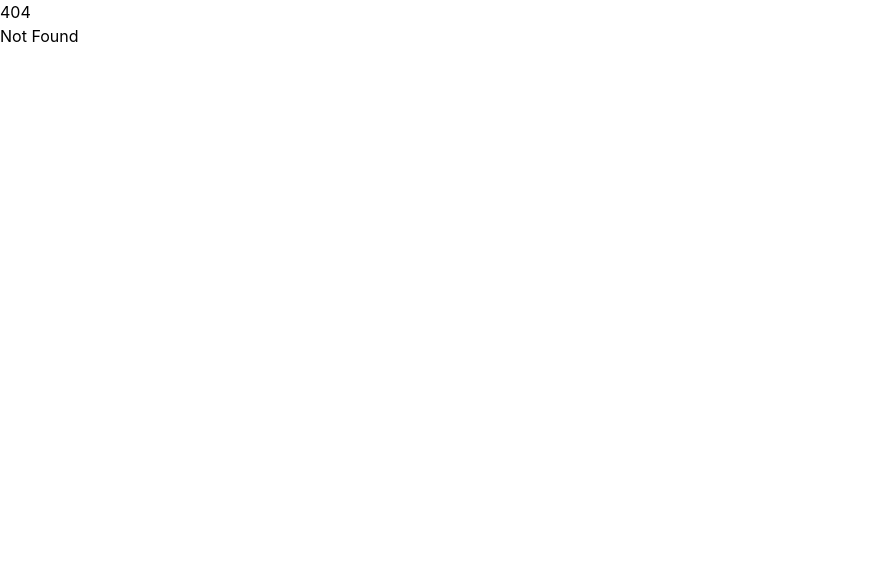
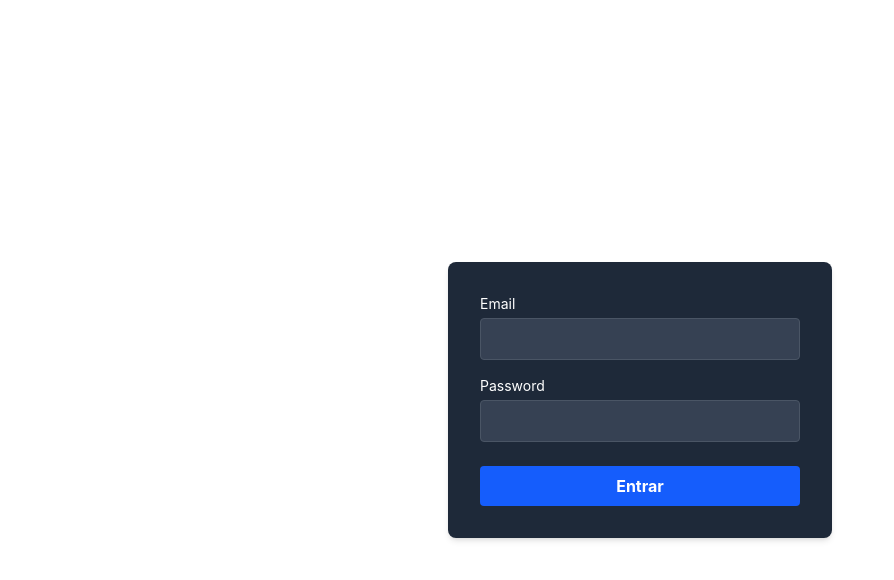
Before and after one commit to alvarolucio2007/Scholarly, a SvelteKit app in the folder front/: page /login in a window 1280 px wide. Before the commit this address had no page. Shown: the top 580 px of the page, without its empty margins (0-894 px from the left). Built offline with nearby package versions, Linux system fonts and the light colour scheme.

Commit message:
feat: Adding basic login page.

```diff
--- /dev/null
+++ b/front/src/routes/login/+page.svelte
@@ -0,0 +1,57 @@
+<script lang="ts">
+    let email=$state('');
+    let password = $state('');
+    let errorMessage=$state('');
+    async function handleLogin(event:SubmitEvent){
+      event.preventDefault();
+      errorMessage='';
+        const response=await fetch('http://localhost:8080/authentication/token',{
+          method:'POST',
+          headers:{
+            'Content-Type':'application/json'
+          },
+          body:JSON.stringify({email,password})
+        });
+        if (!response.ok){
+          errorMessage='Invalid email or passowrd.';
+          return;
+        }
+        const data=await response.json();
+        localStorage.setItem('paseto_token',data.data.token);
+        window.location.href='/dashboard'
+    }
+</script>
+<div class="flex flex-col items-center justify-center h-screen bg-gray900 text-white">
+    <div class="bg-gray-800 p-8 rounded-lg shadow-md w-96">
+        <form onsubmit={handleLogin} class="flex flex-col gap-4">
+                    <div>
+                        <label class="block text-sm mb-1">Email</label>
+                        <input
+                            type="email"
+                            bind:value={email}
+                            required
+                            class="w-full p-2 rounded bg-gray-700 border border-gray-600 focus:outline-none focus:border-blue-500"
+                        />
+                    </div>
+                    <div>
+                        <label class="block text-sm mb-1">Password</label>
+                        <input
+                            type="password"
+                            bind:value={password}
+                            required
+                            class="w-full p-2 rounded bg-gray-700 border border-gray-600 focus:outline-none focus:border-blue-500"
+                        />
+                    </div>
+                    {#if errorMessage}
+                        <p class="text-red-500 text-sm text-center">{errorMessage}</p>
+                    {/if}
+
+                    <button
+                        type="submit"
+                        class="bg-blue-600 hover:bg-blue-700 text-white font-bold py-2 px-4 rounded mt-2 transition-colors"
+                    >
+                        Entrar
+                    </button>
+                </form>
+    </div>
+</div>
```
